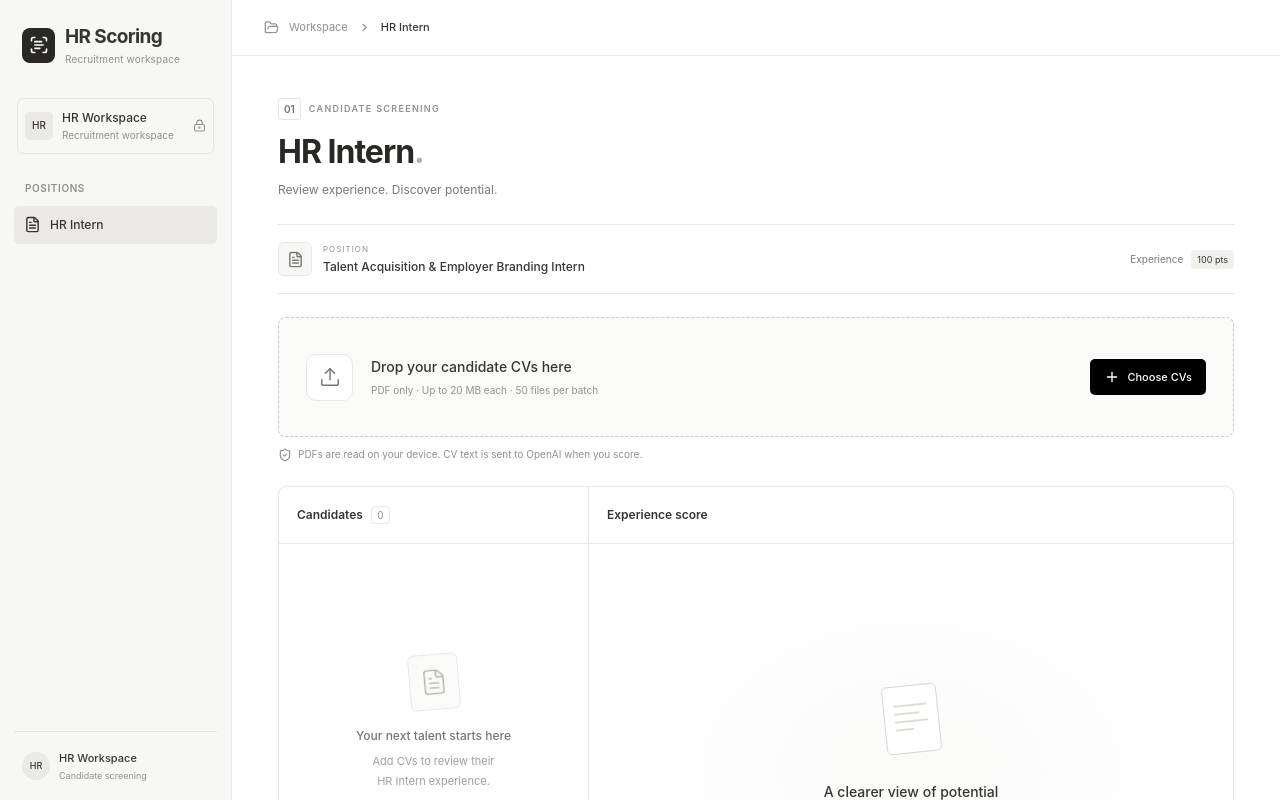
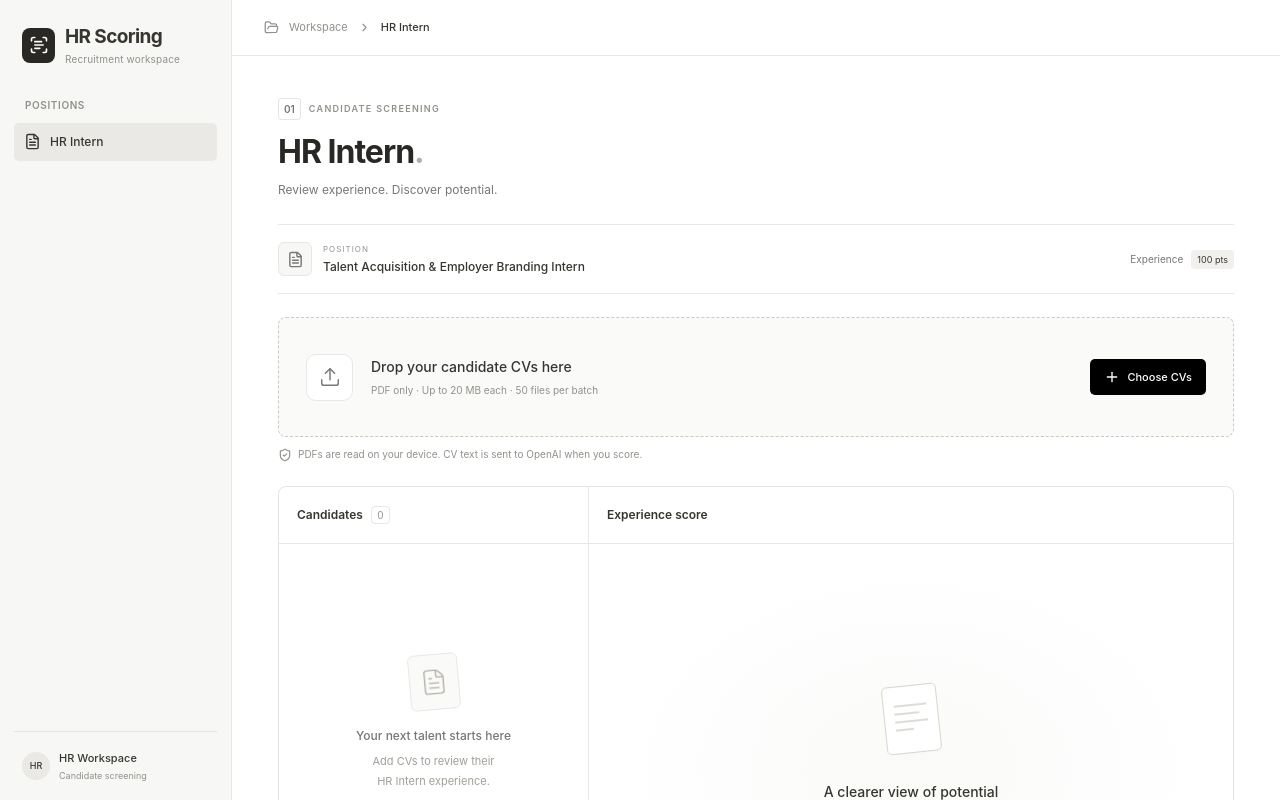
Before and after one commit to minhwuan1234/hr-scoring, a React (Vite) app: page / in a window 1280 px wide. Shown: the top 800 px of the page. Built offline with nearby package versions, Linux system fonts and the light colour scheme.

Commit message:
Remove workspace card from sidebar

```diff
--- a/src/App.tsx
+++ b/src/App.tsx
@@ -1,11 +1,10 @@
-import { FileText, LockKeyhole, ScanText } from 'lucide-react';
+import { FileText, ScanText } from 'lucide-react';
 import HrIntern from './HrIntern';
 
 export default function App() {
   return <div className="app-shell">
     <aside className="sidebar">
       <a className="brand" href="#main"><span className="brand-mark"><ScanText size={20} /></span><span>HR Scoring<span className="brand-caption">Recruitment workspace</span></span></a>
-      <div className="workspace-name"><span className="workspace-avatar">HR</span><span>HR Workspace<small>Recruitment workspace</small></span><LockKeyhole size={13} /></div>
       <p className="nav-label">POSITIONS</p>
       <nav aria-label="Positions"><a className="nav-item active" href="#main" aria-current="page"><FileText size={17} /><span>HR Intern</span></a></nav>
       <div className="sidebar-bottom"><div className="profile"><span className="profile-avatar">HR</span><div>HR Workspace<small>Candidate screening</small></div></div></div>
```
